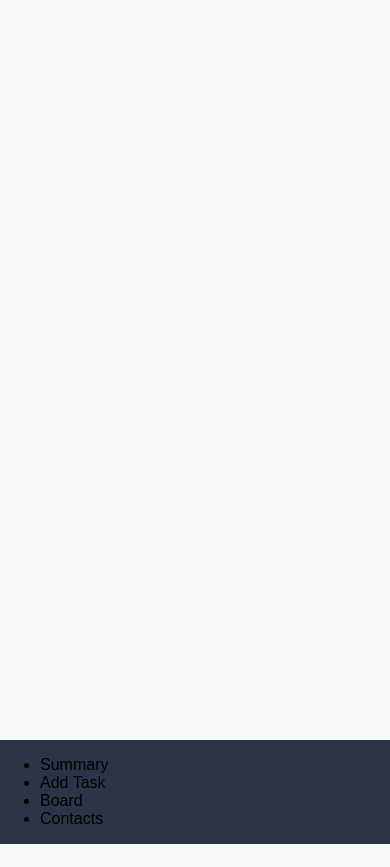
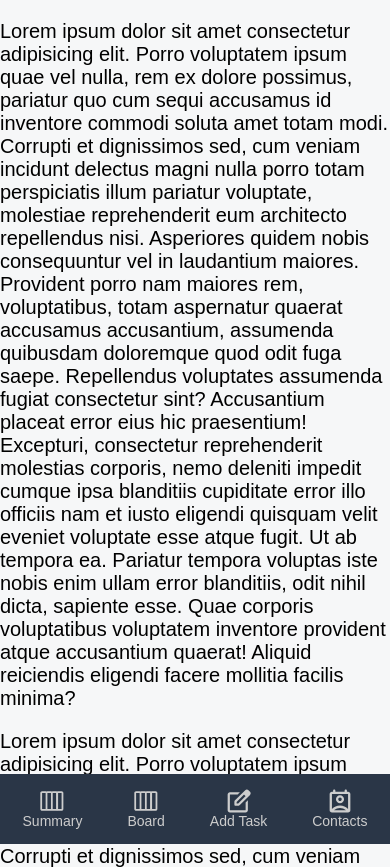
Before and after one commit to Andrei-Octavian-Buha/join, a plain HTML site: page board.html in a window 390 px wide. Shown: the top 867 px of the page. Before the commit the page ends 844 px from the top, so only its background shows below. Drawn offline with Linux system fonts and the light colour scheme.

Commit message:
nav mobile version

```diff
--- a/board.html
+++ b/board.html
@@ -10,5 +10,23 @@
 </head>
 <body onload="includeHTML()">
     <div id="overlayId"  class="" w3-include-html="./templates/header.html"></div>
+    <p>Lorem ipsum dolor sit amet consectetur adipisicing elit. Porro voluptatem ipsum quae vel nulla, rem ex dolore possimus, pariatur quo cum sequi accusamus id inventore commodi soluta amet totam modi.
+    Corrupti et dignissimos sed, cum veniam incidunt delectus magni nulla porro totam perspiciatis illum pariatur voluptate, molestiae reprehenderit eum architecto repellendus nisi. Asperiores quidem nobis consequuntur vel in laudantium maiores.
+    Provident porro nam maiores rem, voluptatibus, totam aspernatur quaerat accusamus accusantium, assumenda quibusdam doloremque quod odit fuga saepe. Repellendus voluptates assumenda fugiat consectetur sint? Accusantium placeat error eius hic praesentium!
+    Excepturi, consectetur reprehenderit molestias corporis, nemo deleniti impedit cumque ipsa blanditiis cupiditate error illo officiis nam et iusto eligendi quisquam velit eveniet voluptate esse atque fugit. Ut ab tempora ea.
+    Pariatur tempora voluptas iste nobis enim ullam error blanditiis, odit nihil dicta, sapiente esse. Quae corporis voluptatibus voluptatem inventore provident atque accusantium quaerat! Aliquid reiciendis eligendi facere mollitia facilis minima?
+</p>
+<p>Lorem ipsum dolor sit amet consectetur adipisicing elit. Porro voluptatem ipsum quae vel nulla, rem ex dolore possimus, pariatur quo cum sequi accusamus id inventore commodi soluta amet totam modi.
+    Corrupti et dignissimos sed, cum veniam incidunt delectus magni nulla porro totam perspiciatis illum pariatur voluptate, molestiae reprehenderit eum architecto repellendus nisi. Asperiores quidem nobis consequuntur vel in laudantium maiores.
+    Provident porro nam maiores rem, voluptatibus, totam aspernatur quaerat accusamus accusantium, assumenda quibusdam doloremque quod odit fuga saepe. Repellendus voluptates assumenda fugiat consectetur sint? Accusantium placeat error eius hic praesentium!
+    Excepturi, consectetur reprehenderit molestias corporis, nemo deleniti impedit cumque ipsa blanditiis cupiditate error illo officiis nam et iusto eligendi quisquam velit eveniet voluptate esse atque fugit. Ut ab tempora ea.
+    Pariatur tempora voluptas iste nobis enim ullam error blanditiis, odit nihil dicta, sapiente esse. Quae corporis voluptatibus voluptatem inventore provident atque accusantium quaerat! Aliquid reiciendis eligendi facere mollitia facilis minima?
+</p>
+<p>Lorem ipsum dolor sit amet consectetur adipisicing elit. Porro voluptatem ipsum quae vel nulla, rem ex dolore possimus, pariatur quo cum sequi accusamus id inventore commodi soluta amet totam modi.
+    Corrupti et dignissimos sed, cum veniam incidunt delectus magni nulla porro totam perspiciatis illum pariatur voluptate, molestiae reprehenderit eum architecto repellendus nisi. Asperiores quidem nobis consequuntur vel in laudantium maiores.
+    Provident porro nam maiores rem, voluptatibus, totam aspernatur quaerat accusamus accusantium, assumenda quibusdam doloremque quod odit fuga saepe. Repellendus voluptates assumenda fugiat consectetur sint? Accusantium placeat error eius hic praesentium!
+    Excepturi, consectetur reprehenderit molestias corporis, nemo deleniti impedit cumque ipsa blanditiis cupiditate error illo officiis nam et iusto eligendi quisquam velit eveniet voluptate esse atque fugit. Ut ab tempora ea.
+    Pariatur tempora voluptas iste nobis enim ullam error blanditiis, odit nihil dicta, sapiente esse. Quae corporis voluptatibus voluptatem inventore provident atque accusantium quaerat! Aliquid reiciendis eligendi facere mollitia facilis minima?
+</p>
 </body>
 </html>
--- a/styles/header.css
+++ b/styles/header.css
@@ -1,13 +1,3 @@
-
-.navSection{
-    width: 100%;
-    position: absolute;
-    bottom: 0;
-    left: 0;
-    display: flex;
-
-    background-color: #2A3647;
-}
 .joinHeader{
     width: 232px;
     height: 100vh;
@@ -16,3 +6,40 @@
 .mobileDisplayNone{
     display: none;
 }
+
+
+.navSection{
+    width: 100%;
+    position: fixed;
+    bottom: 0;
+    left: 0;
+    background-color: #2A3647;
+}
+.navLink{
+    display: flex;
+    justify-content: space-around;
+    width: 100%;
+}
+.navBtn{
+    color: #CDCDCD;
+    font-weight: 400;
+    font-size: 14px;
+    border-radius: 8px;
+    padding: 15px;
+    display: flex;
+    align-items: center;
+    justify-content: center;
+    flex-direction: column;
+}
+.navBtn:hover{
+    color: white;
+    background-color: #091931;
+    border-radius: 8px;
+    display: flex;
+    align-items: center;
+    justify-content: center;
+    flex-direction: column;
+}
+.vectorImgColor:hover{
+    color: white;
+}
--- a/templates/header.html
+++ b/templates/header.html
@@ -2,13 +2,11 @@
   <div class="mobileDisplayNone">
     <img src="/assets/img/Capa1.svg" alt="logo">
   </div>
-  <div>
-    <ul>
-      <li>Summary</li>
-      <li>Add Task</li>
-      <li>Board</li>
-      <li>Contacts</li>
-    </ul>
+  <div class="navLink">
+    <div class="navBtn"><img class="vectorImgColor" style="width: 24px; height: 24px;" src="/assets/menu/board.svg" alt=""><span>Summary</span></div>
+    <div class="navBtn"><img class="vectorImgColor" style="width: 24px; height: 24px;" src="/assets/menu/board.svg" alt=""><span>Board</span></div>
+    <div class="navBtn"><img class="vectorImgColor" style="width: 24px; height: 24px;" src="/assets/menu/addTask.svg" alt=""><span>Add Task</span></div>
+    <div class="navBtn"><img class="vectorImgColor" style="width: 24px; height: 24px;" src="/assets/menu/contacts.svg" alt=""><span>Contacts</span></div>
   </div>
   <div class="mobileDisplayNone">
     <p>Privacy Policy</p>
```
